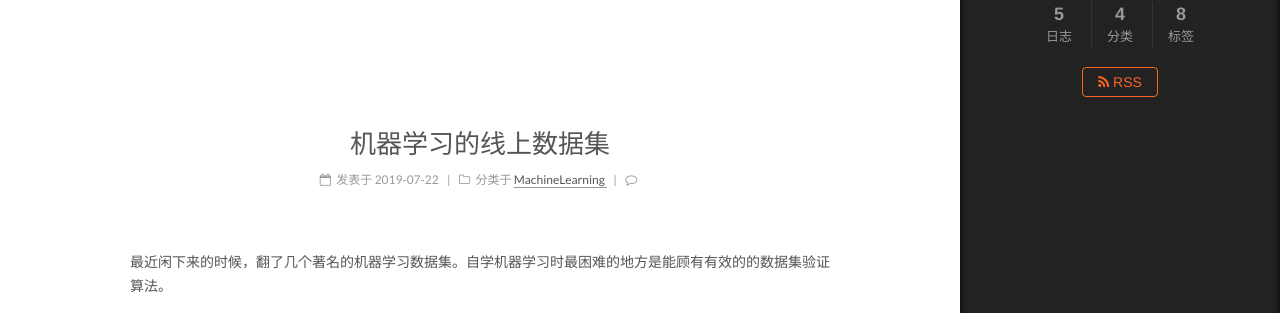
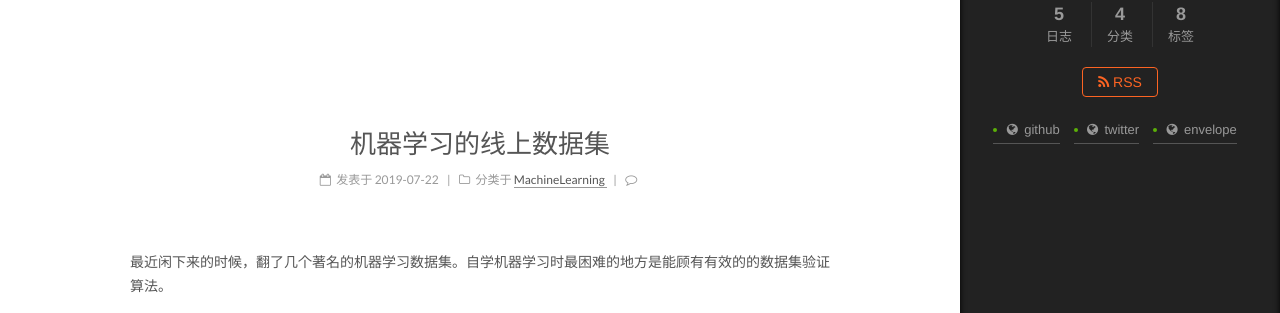
Before and after one commit to phaedo/blog, a Jekyll site: the page built from index.html, in a window 1280 px wide. Shown: the part 213-526 px from the top of the page. Built offline with Jekyll 4.4.1, drawn with Linux system fonts in a browser that asks for light colours; the list of posts is cut into pages by our own code; comment, search, counter and statistics services are not loaded; part of the change alters nothing that is shown.

Commit message:
社交连接

```diff
--- a/_config.yml
+++ b/_config.yml
@@ -215,6 +215,7 @@ font:
 # Value is the target link (E.g. GitHub: https://github.com/iissnan)
 #social:
   #LinkLabel: Link
+social:
   github: https://github.com/phaedo
   twitter: https://twitter.com/siyuenlin
   envelope: mailto:siyuen.lin@gmail.com
```
